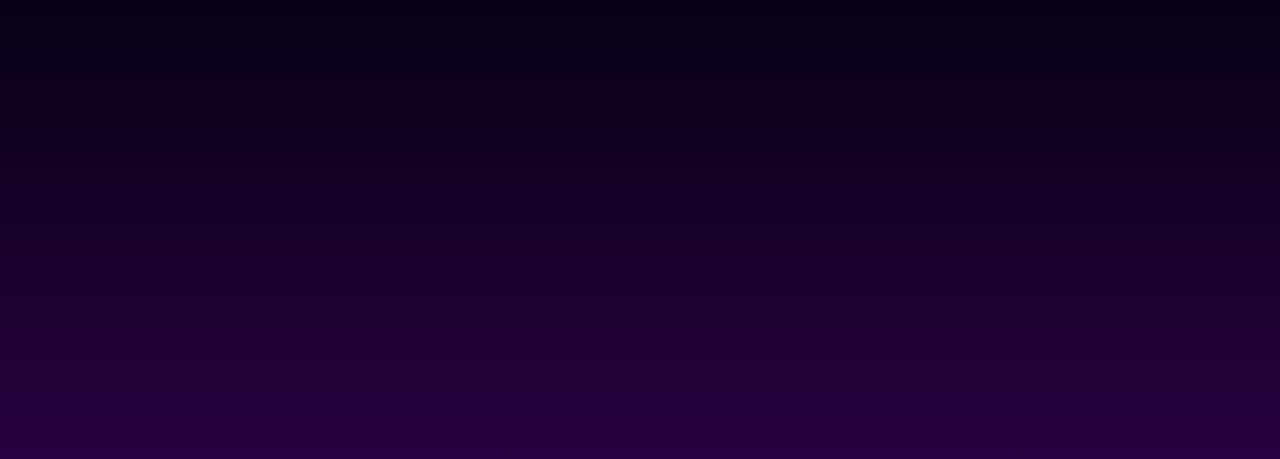
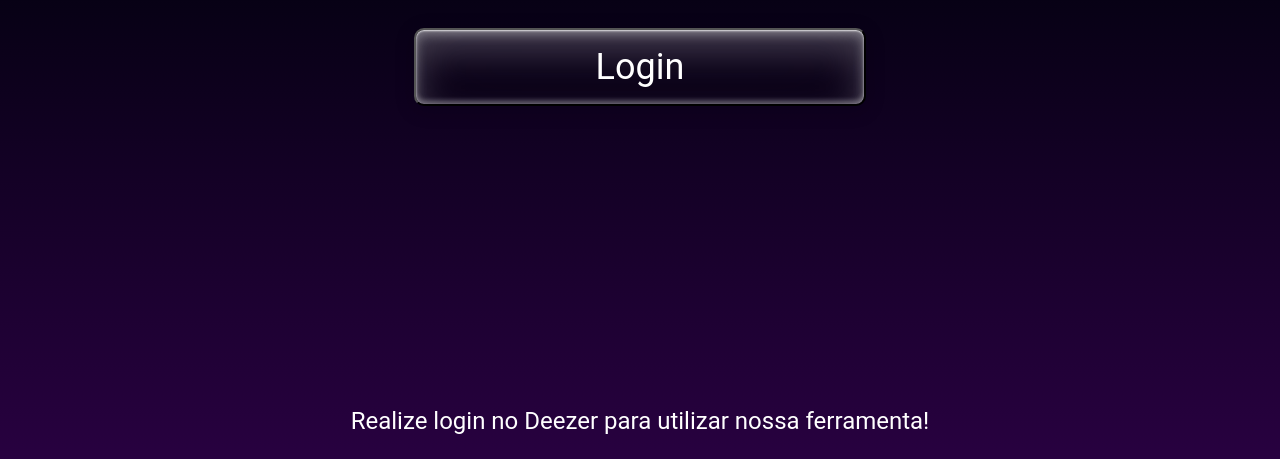
Before and after one commit to Wuerta/deezer-clone, a plain HTML site: page index.html in a window 1280 px wide. Shown: the part 341-800 px from the top of the page. Drawn offline with Linux system fonts and the light colour scheme.

Commit message:
:sparkles: Finished Login page's

```diff
--- /dev/null
+++ b/css/login.css
@@ -0,0 +1,42 @@
+.welcome-body {
+    background-image: linear-gradient(180deg, rgba(1, 1, 13, 0) 0%, #01010D 31.77%, #280140 100%),url("../images/party.webp");
+    background-repeat: no-repeat;
+    height: 100vh;
+    display: flex;
+    flex-direction: column;
+}
+main {
+    text-align: center;
+}
+.image-logo {
+    width: 80px;
+    height: 80px;
+    margin: 16px 24px;
+}
+.image-party {
+    width: 100%;
+}
+h1 {
+    text-align: center;
+    font-size: 64px;
+    line-height: 75px;
+}
+h2 {
+    text-align: center;
+    padding: 32px ;
+    font-size: 36px;
+    line-height: 42px;
+}
+.glass-button{
+    font-size: 36px;
+    width: 452px;
+    height: 78px;
+    margin-top: 72px;
+}
+footer {
+    font-size: 24px;
+    line-height: 28px;
+    text-align: center;
+    margin-top: auto;
+    padding-bottom: 24px;
+}
--- a/css/style.css
+++ b/css/style.css
@@ -15,33 +15,15 @@
     font-weight: normal;
     color: #FFFFFF;
 }
-
-.welcome-body {
-    background-image: linear-gradient(180deg, rgba(1, 1, 13, 0) 0%, #01010D 31.77%, #280140 100%),url("../images/party.webp");
-    background-repeat: no-repeat;
+.glass-button {
+    background-color: #01010D0D;
+    box-shadow:
+        0 4px 20px #01010D33,
+        inset 0 1px 2px #FFFFFFCC,
+        inset 0 20px 40px #FFFFFF40,
+        inset 0 -4px 4px #FFFFFF40,
+        inset 0 -40px 40px #01010D33,
+        inset 0 4px 12px #FFFFFF66;
+    backdrop-filter: blur(40px);
+    border-radius: 10px;
 }
-.image-logo {
-    width: 80px;
-    height: 80px;
-    margin: 16px 24px;
-}
-.image-party {
-    width: 100%;
-}
-h1 {
-    text-align: center;
-    font-size: 64px;
-    line-height: 75px;
-}
-h2 {
-    text-align: center;
-    padding: 32px ;
-    font-size: 36px;
-    line-height: 42px;
-}
-footer {
-    font-size: 24px;
-    line-height: 28px;
-    text-align: center;
-
-}
--- a/index.html
+++ b/index.html
@@ -5,18 +5,24 @@
     <meta name="viewport"
           content="width=device-width, user-scalable=no, initial-scale=1.0, maximum-scale=1.0, minimum-scale=1.0">
     <meta http-equiv="X-UA-Compatible" content="ie=edge">
+    <link rel="icon" href="images/favicon.ico" type="image/x-icon">
     <link rel="stylesheet" href="css/style.css">
+    <link rel="stylesheet" href="css/login.css">
     <title>Welcome - Deezer</title>
 </head>
 <body class="welcome-body">
     <header>
         <img class="image-logo" src="images/image-logo.png" alt="logo-deezer">
     </header>
-    <h1>Seja Bem-Vindo ao Deezer</h1>
-    <h2>Seu melhor site de músicas!</h2>
+    <main>
+        <h1>Seja Bem-Vindo ao Deezer</h1>
+        <h2>Seu melhor site de músicas!</h2>
+        <button class="glass-button">Login</button>
+    </main>
+    <footer>
+        <p>Realize login no Deezer para utilizar nossa ferramenta!</p>
+    </footer>
 </body>
-<footer>
-    <p>Realize login no Deezer para utilizar nossa ferramenta!</p>
-</footer>
+
 
 </html>
```
Also changed, not shown: images/favicon.ico (added).
